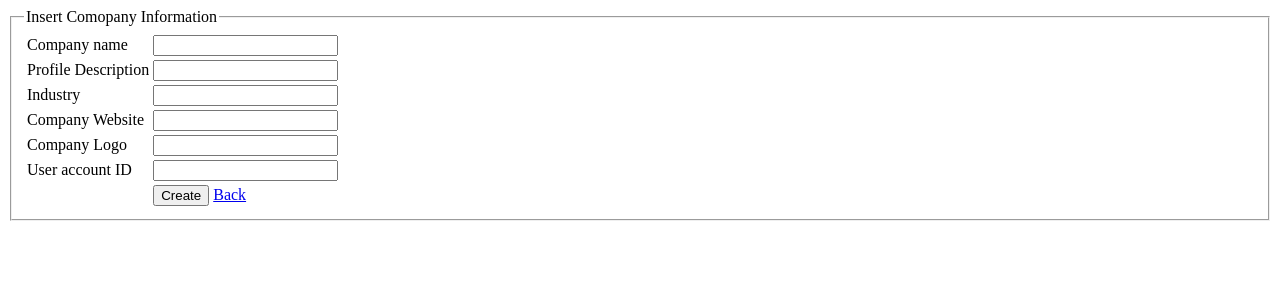
After one commit to JubairPabel/Summer_2020_Webtech, a PHP site: page /create_company.php in a window 1280 px wide. The commit adds this page. Shown: the top 300 px of the page. Run offline with PHP 8.4, Linux system fonts and the light colour scheme; the visitor is signed in with stand-in values (Sample User, id 1).

Commit message:
Company insertion done

```diff
--- /dev/null
+++ b/Final_Lab_Task_1/views/create_company.php
@@ -0,0 +1,58 @@
+<?php
+	require_once('../php/session_header.php');
+	if (isset($_GET['error'])) {
+
+		if($_GET['error'] == 'db_error'){
+			echo "Something went wrong...please try again";
+		}
+	}
+
+?>
+
+<!DOCTYPE html>
+<html>
+<head>
+	<title>Insert Comopany Information</title>
+</head>
+<body>
+
+	<form action="../php/userController.php" method="post">
+		<fieldset>
+			<legend>Insert Comopany Information</legend>
+			<table>
+				<tr>
+					<td>Company name</td>
+					<td><input type="text" name="cname"></td>
+				</tr>
+				<tr>
+					<td>Profile Description</td>
+					<td><input type="text" name="cdes"></td>
+				</tr>
+				<tr>
+					<td>Industry</td>
+					<td><input type="text" name="industry"></td>
+				</tr>
+				<tr>
+					<td>Company Website</td>
+					<td><input type="text" name="cweb"></td>
+				</tr>
+				<tr>
+					<td>Company Logo</td>
+					<td><input type="text" name="clogo"></td>
+				</tr>
+				<tr>
+					<td>User account ID</td>
+					<td><input type="text" name="uid"></td>
+				</tr>
+				<tr>
+					<td></td>
+					<td>
+						<input type="submit" name="create_c" value="Create">
+						<a href="companies.php">Back</a>
+					</td>
+				</tr>
+			</table>
+		</fieldset>
+	</form>
+</body>
+</html>
--- a/Final_Lab_Task_1/views/home.php
+++ b/Final_Lab_Task_1/views/home.php
@@ -11,6 +11,7 @@
 	<h1>Welcome Home!<?=$_SESSION['username']?></h1>
 	<a href="../views/create.php">Create New User</a> |
 	<a href="../views/all_users.php">User List</a> |
+	<a href="../views/companies.php">Companies</a> |
 	<a href="../php/logout.php">Logout</a>
 </body>
 </html>
```
Also changed, not shown: Final_Lab_Task_1/php/userController.php (+32 -0 lines), Final_Lab_Task_1/service/userService.php (+20 -0 lines), Final_Lab_Task_1/views/companies.php (added, +16 -0 lines).
